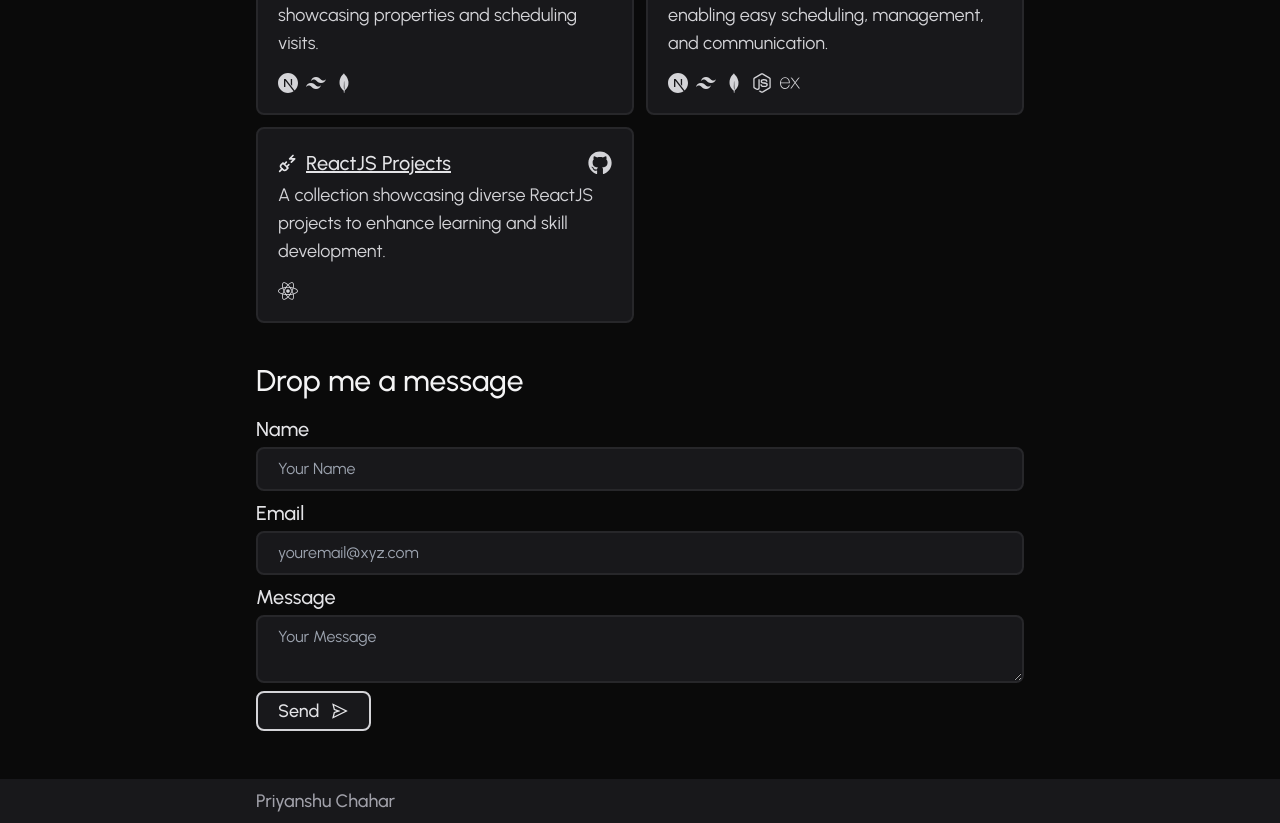
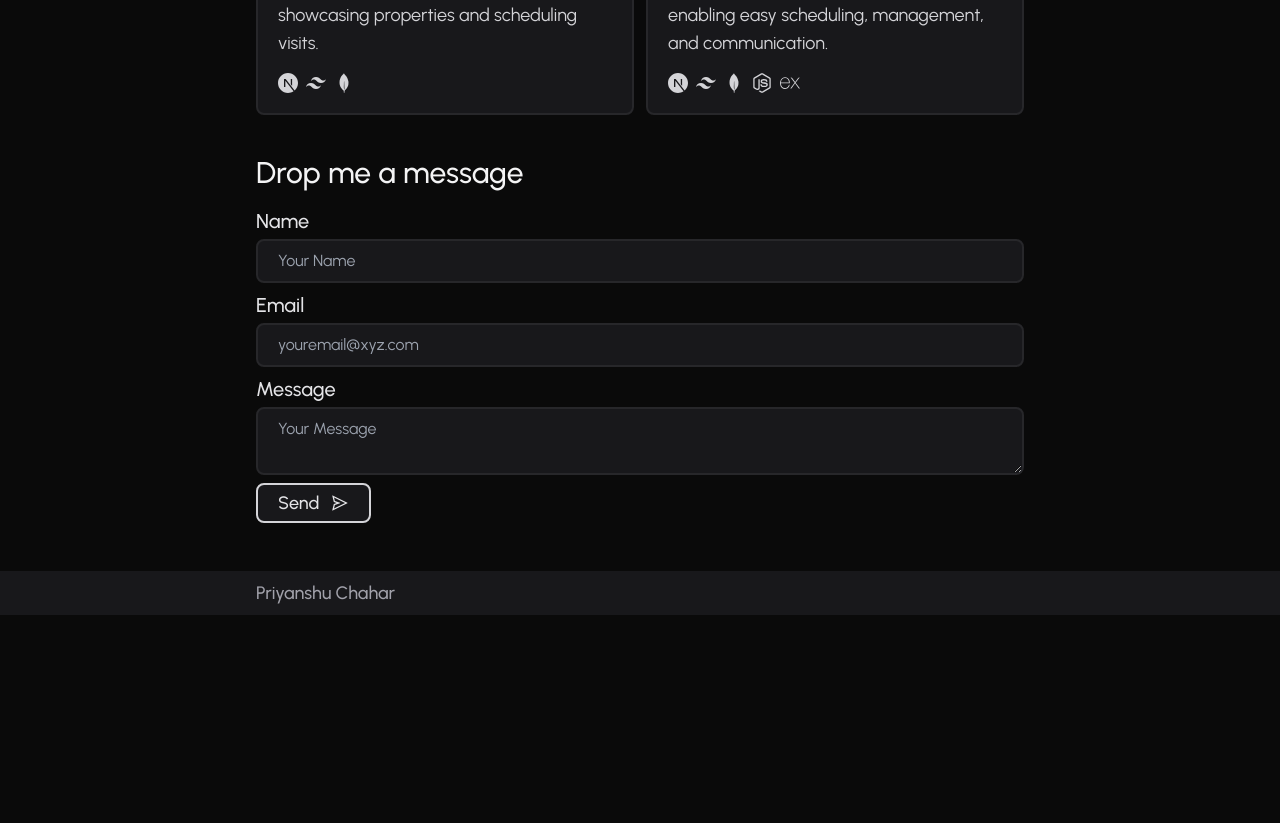
Before and after one commit to Bluetooxth/priyanxhu.dev, a Next.js app: page / in a window 1280 px wide. Shown: the part 901-1724 px from the top of the page. After the commit the page ends 1516 px from the top, so only its background shows below. Built offline with nearby package versions, Linux system fonts and the light colour scheme.

Commit message:
fixed production bug

```diff
--- a/components/Home/Projects.jsx
+++ b/components/Home/Projects.jsx
@@ -27,7 +27,7 @@ const Projects = () => {
                   >
                     <LuPlugZap className="" /> {project.name}
                   </Link>
-                  <Link href={project.link} className="text-zinc-200">
+                  <Link href={project.github} className="text-zinc-200">
                     <FaGithub className="text-2xl text-zinc-300" />
                   </Link>
                 </div>
--- a/data/Projects.js
+++ b/data/Projects.js
@@ -41,12 +41,6 @@ const projexts = [
     link: "https://dokxyv1.vercel.app",
     github: "https://github.com/Bluetooxth/healthcare",
   },
-  {
-    name: "ReactJS Projects",
-    tech: [<FaReact />],
-    desc: "A collection showcasing diverse ReactJS projects to enhance learning and skill development.",
-    github: "https://github.com/Bluetooxth/React-Projects",
-  },
 ];
 
 export default projexts;
```
